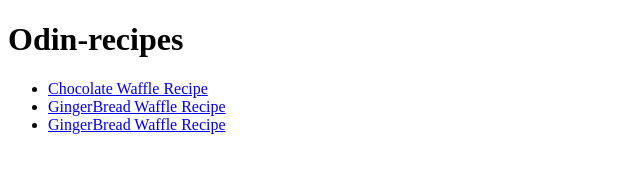
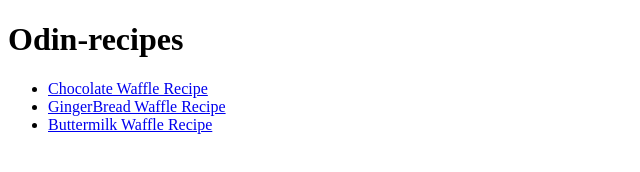
Before and after one commit to divyansh-audi/odin-recipes, a plain HTML site: page index.html in a window 1280 px wide. Shown: the full height of the page, 0-640 px from the left. Drawn offline with Linux system fonts and the light colour scheme.

Commit message:
changed the name in 3rd link

```diff
--- a/index.html
+++ b/index.html
@@ -9,7 +9,7 @@
             <ul>
                 <li><a href="./recipes/chocolate_waffle.html" target="_blank" rel="noopener noreferrer">Chocolate Waffle Recipe</a></li>
                 <li><a href="./recipes/gingerbread_waffle.html" target="_blank" rel="noopener noreferrer">GingerBread Waffle Recipe</a></li>
-                <li><a href="./recipes/buttermilk_waffle.html" target="_blank" rel="noopener noreferrer">GingerBread Waffle Recipe</a></li>
+                <li><a href="./recipes/buttermilk_waffle.html" target="_blank" rel="noopener noreferrer">Buttermilk Waffle Recipe</a></li>
             </ul>
 
     </body>
```
